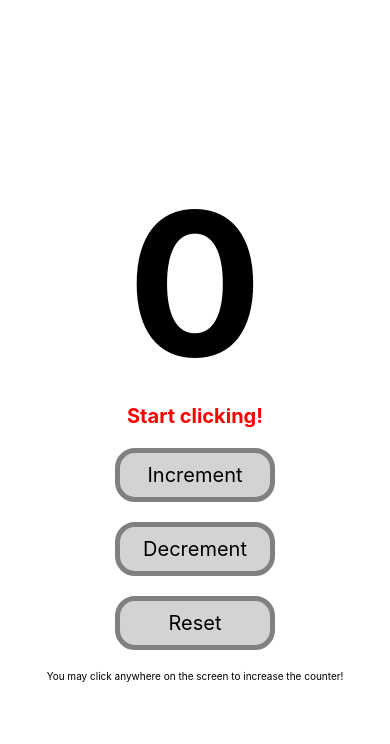
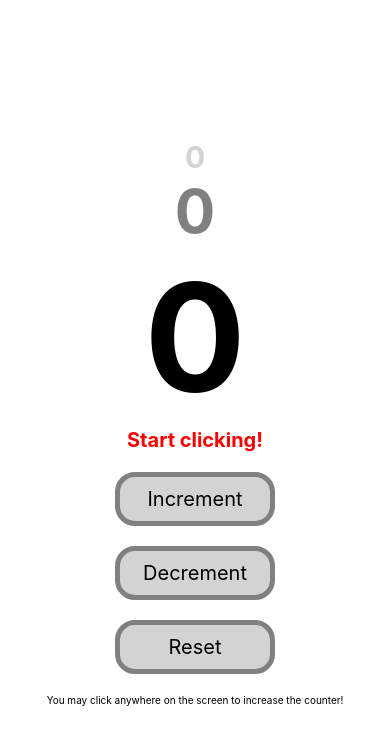
Before and after one commit to ricsoh/expo-project2, a React Native app: screen / in a window 390 px wide. Shown: the top 744 px of the page. Built offline with nearby package versions, Linux system fonts and the light colour scheme.

Commit message:
add components

```diff
--- a/App.js
+++ b/App.js
@@ -1,6 +1,7 @@
 import { StatusBar } from 'expo-status-bar';
 import React, { useState } from 'react';
 import { StyleSheet, Text, TouchableOpacity, TouchableHighlight, View } from 'react-native';
+import CounterText from './components/CounterText';
 
 export default function App() {
   const [count, setCount] = useState(0);
@@ -60,7 +61,9 @@ export default function App() {
 
   return (
     <View style={styles.container} onTouchEnd={() => screenTouch()}>
-      <Text style={styles.text}>{count}</Text>
+      <CounterText fontSize={30} color='lightgray'> {count} </CounterText>
+      <CounterText fontSize={60} color='gray'> {count} </CounterText>
+      <Text style={styles.text}> {count} </Text>
       <Text style={styles.textEncourageing}> {renderEncourageingText()} </Text>
       <TouchableOpacity style={styles.button}><Text style={styles.buttonText}>Increment</Text></TouchableOpacity>
       <TouchableOpacity onPress={decrement} style={styles.button}><Text style={styles.buttonText}>Decrement</Text></TouchableOpacity>
@@ -80,7 +83,7 @@ const styles = StyleSheet.create({
   },
 
   text: {
-    fontSize: 200,
+    fontSize: 150,
     fontWeight: 'bold',
   },
 
--- /dev/null
+++ b/components/CounterText.js
@@ -0,0 +1,14 @@
+import React from 'react';
+import { Text, StyleSheet } from 'react-native';
+
+export default function CounterText(props) {
+    return (
+        <Text style={[styles.CounterText, {color: props.color, fontSize: props.fontSize}]}>
+            {props.children}
+        </Text>
+    );
+}
+
+const styles = StyleSheet.create({
+    CounterText: { fontWeight: 'bold',}
+})
```
